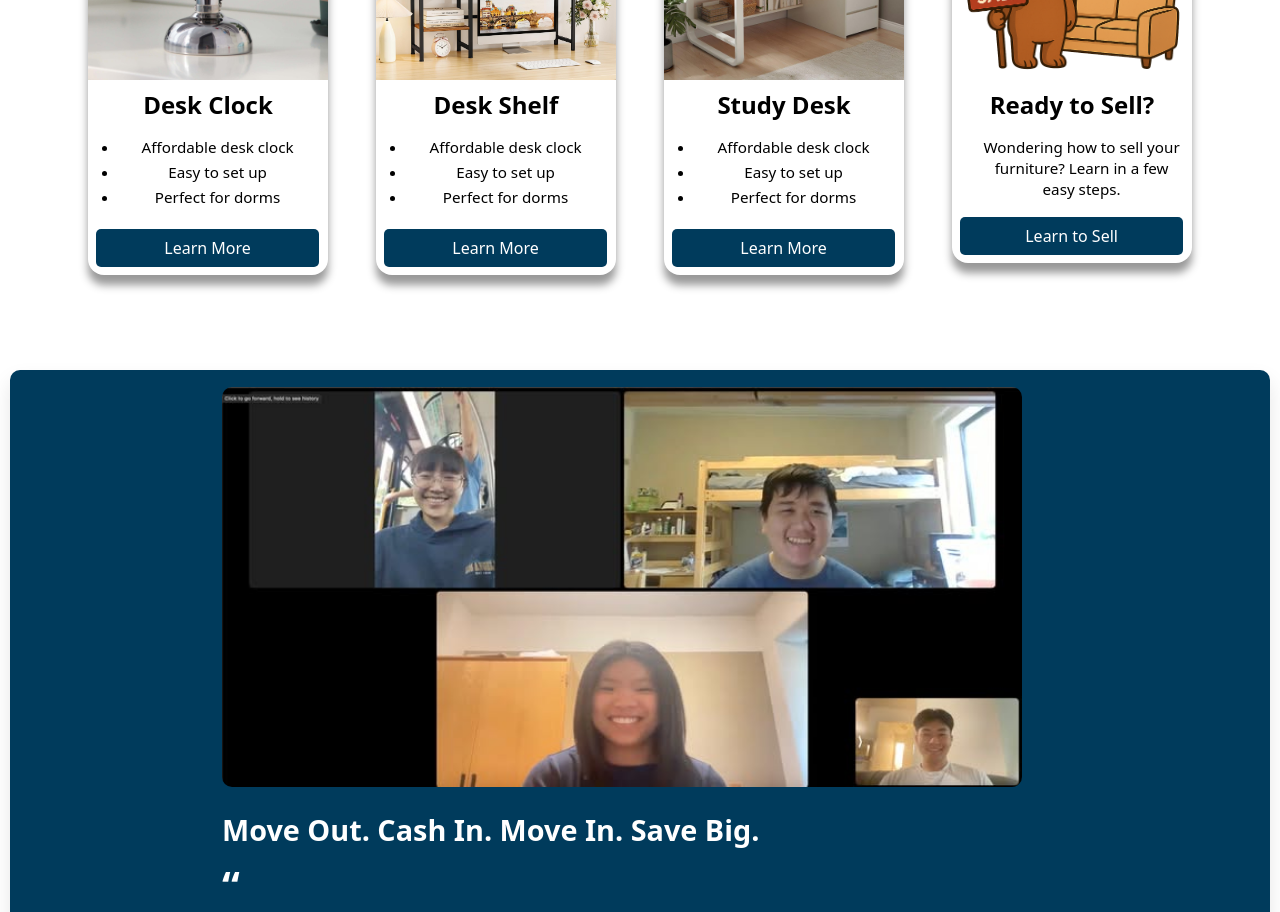
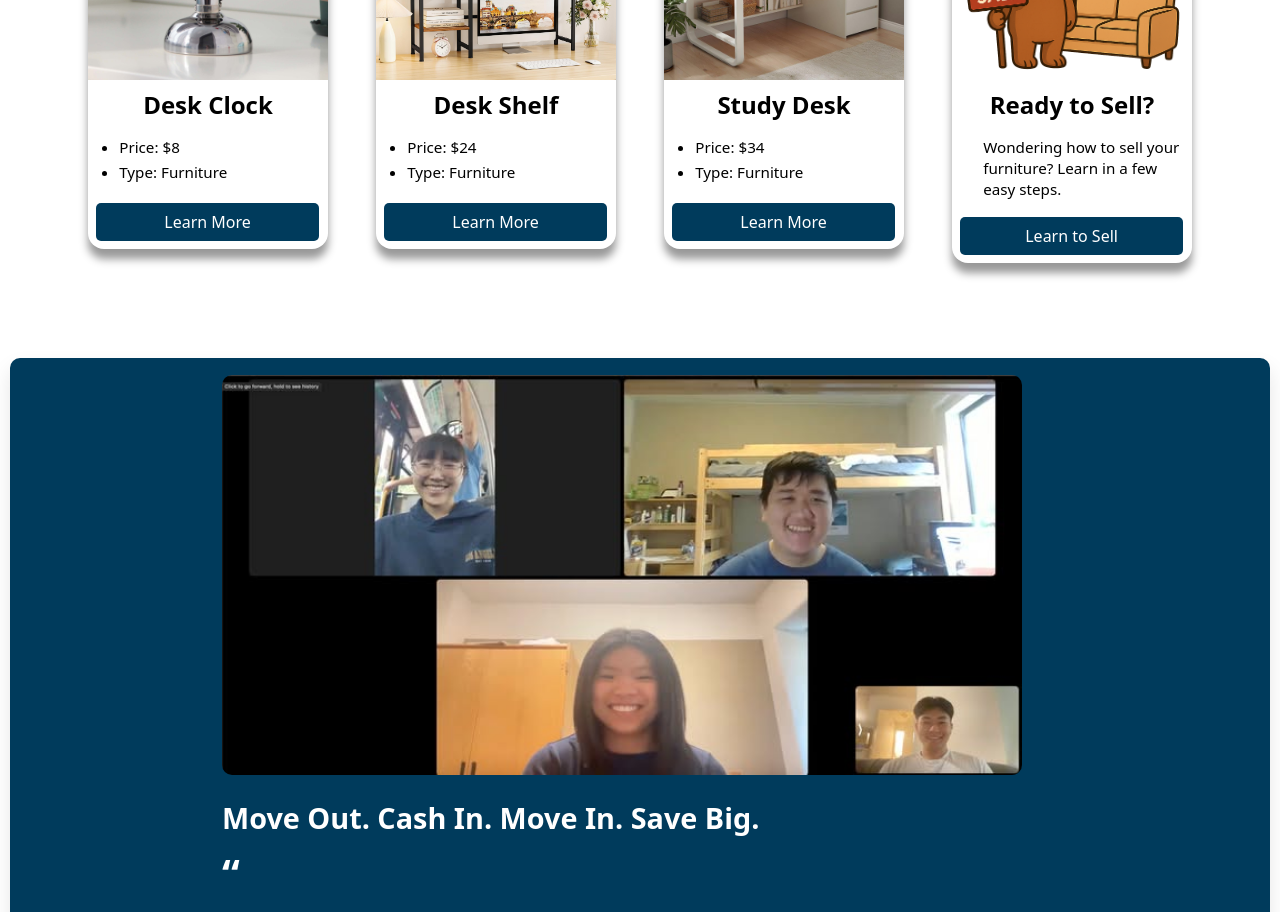
Before and after one commit to ythou00/BruinMart_Official, a React (Vite) app: page / in a window 1280 px wide. Shown: the part 1280-2192 px from the top of the page. Built offline with nearby package versions, Linux system fonts and the light colour scheme; a web font is replaced by a local one.

Commit message:
adjusted UI for itemCard, SearchPage, Home, Profile

```diff
--- a/src/component/home.jsx
+++ b/src/component/home.jsx
@@ -34,12 +34,11 @@ export default function Home() {
             title="Desk Clock"
             // detail="good for daily use"
             detail={[
-              "Affordable desk clock",
-              "Easy to set up",
-              "Perfect for dorms"
+              "Price: $8",
+              "Type: Furniture"
             ]}
             buttonText="Learn More"
-            link="/sell-guide"
+            link="/marketplace"
           />
 
           <ItemCard
@@ -48,12 +47,11 @@ export default function Home() {
             title="Desk Shelf"
             // detail="good for daily use"
             detail={[
-              "Affordable desk clock",
-              "Easy to set up",
-              "Perfect for dorms"
+              "Price: $24",
+              "Type: Furniture"
             ]}
             buttonText="Learn More"
-            link="/sell-guide"
+            link="/marketplace"
           />
 
           <ItemCard
@@ -62,12 +60,11 @@ export default function Home() {
             title="Study Desk"
             // detail="good for daily use"
             detail={[
-              "Affordable desk clock",
-              "Easy to set up",
-              "Perfect for dorms"
+              "Price: $34",
+              "Type: Furniture"
             ]}
             buttonText="Learn More"
-            link="/sell-guide"
+            link="/marketplace"
           />
 
           <ItemCard
--- a/src/component/itemCard.css
+++ b/src/component/itemCard.css
@@ -41,6 +41,7 @@
   font-size: 0.95rem;
   line-height: 1.4;
   padding-left: 1.2rem;
+  text-align: left;
 }
 
 .card-detail li {
--- a/src/component/itemCard.jsx
+++ b/src/component/itemCard.jsx
@@ -2,7 +2,7 @@ import React from 'react';
 import './itemCard.css'
 import { Link } from 'react-router-dom';
 
-export default function ItemCard({ imgSrc, imgAlt, title, detail, buttonText, link }) {
+export default function ItemCard({ imgSrc, imgAlt, title, detail, buttonText, link, onClick }) {
     return (
       <div className="card-container">
         {imgSrc && imgAlt && (<img className="card-image" src={imgSrc} alt={imgAlt} />)}
@@ -17,7 +17,12 @@ export default function ItemCard({ imgSrc, imgAlt, title, detail, buttonText, li
         ) : (
           <p className="card-detail">{detail}</p>
         )}
-        {link && buttonText && (<Link to={link} className="card-btn">{buttonText}</Link>)}
+        {buttonText && (link && !onClick ? (
+          <Link to={link} className="card-btn">{buttonText}</Link>
+        ) : (
+          <button className="card-btn" onClick={onClick}>{buttonText}</button>
+        ))}
+
       </div>
     );
   }
--- a/src/component/profile.jsx
+++ b/src/component/profile.jsx
@@ -84,17 +84,23 @@ function Profile() {
                     imgSrc={studyDeskImage}
                     imgAlt="Desk"
                     title="Study Desk"
-                    detail="Used - Great condition"
+                    detail={[
+                      "Price: $34",
+                      "Type: Furniture"
+                    ]}
                     buttonText="Learn More"
-                    link="/sell-guide"
+                    link="/marketplace"
                 />
                 <ItemCard
                     imgSrc={deskshelfImage}
                     imgAlt="Shelf"
                     title="Desk Shelf"
-                    detail="Like new, from Target"
+                    detail={[
+                      "Price: $24",
+                      "Type: Furniture"
+                    ]}
                     buttonText="Learn More"
-                    link="/sell-guide"
+                    link="/marketplace"
                 />
                 </div>
             </div>
--- a/src/component/searchPage.css
+++ b/src/component/searchPage.css
@@ -40,21 +40,6 @@
   padding: 0 1rem;
   justify-content: center;
   grid-template-columns: repeat(5, 1fr); /* 5 cards per row */
-}
-
-.item-card-container {
-  border: 1px solid #ccc;
-  border-radius: 10px;
-  padding: 20px;
-  background-color: white;
-  display: flex;
-  flex-direction: column;
-  align-items: center;
-  box-shadow: 0 2px 8px rgba(0, 0, 0, 0.1);
-  text-align: center;
-  box-sizing: border-box;
-  width: 100%; /* Make sure cards fill their grid cell */
-  min-width: 0; /* Prevent overflow */
 }
 
 /* === Image inside Card === */
--- a/src/component/searchPage.jsx
+++ b/src/component/searchPage.jsx
@@ -1,6 +1,7 @@
 import React, { useState } from 'react';
 import './searchPage.css';
 import Footer from './footer';
+import ItemCard from './itemCard';
 
 export default function SearchPage() {
   const [selectedType, setSelectedType] = useState('');
@@ -17,7 +18,7 @@ export default function SearchPage() {
     { label: "Projector", price: "$40", type: "Electronic", image: "https://media.wired.com/photos/629feede5da297afa9ff5e6f/master/pass/Home-Theater-Gear-GettyImages-95781853.jpg", description: "HD home projector.", seller: "Grace" },
     { label: "Kitchen Plates", price: "$45", type: "Kitchen Supplies", image: "https://www.lecreuset.com/dw/image/v2/BDRT_PRD/on/demandware.static/-/Sites-le-creuset-master/default/dwa89bc051/images/cat_dinnerware/dinnerware/saesalt_dinnerware_g1.jpg?sw=650&sh=650&sm=fit", description: "Set of dinner plates.", seller: "Hank" },
     { label: "Art Supplies", price: "$50", type: "Art", image: "https://www.artskills.com/media/catalog/product/cache/76027d223f1bcb4d2ba6682c7f99227f/p/7/p7_pa7520_artessentialsstudio_inuse2.jpg", description: "Complete art kit.", seller: "Ivy" },
-    { label: "Vaccum Cleaner", price: "$40", type: "Electronic", image: "https://images.contentstack.io/v3/assets/blt34d3d525a62e8995/blt7d6d7e62bf569493/66e988200742c56541f88f86/upright_vac_carousel_600x720.jpg?branch=master&format=webp&width=360", description: "Upright vacuum cleaner.", seller: "Jack" },
+    { label: "Vaccum", price: "$40", type: "Electronic", image: "https://images.contentstack.io/v3/assets/blt34d3d525a62e8995/blt7d6d7e62bf569493/66e988200742c56541f88f86/upright_vac_carousel_600x720.jpg?branch=master&format=webp&width=360", description: "Upright vacuum cleaner.", seller: "Jack" },
     { label: "Printer", price: "$50", type: "Electronic", image: "https://cdn.thewirecutter.com/wp-content/media/2024/08/laserprinters-2048px-02603-3x2-1.jpg?auto=webp&quality=75&crop=3:2&width=1024", description: "Laser printer for home office.", seller: "Karen" },
     { label: "Knives", price: "$30", type: "Kitchen Supplies", image: "https://upload.wikimedia.org/wikipedia/commons/8/8f/Cucina_012.jpg", description: "Kitchen knife set.", seller: "Leo" },
     { label: "Whisk", price: "$10", type: "Kitchen Supplies", image: "https://upload.wikimedia.org/wikipedia/commons/8/85/Schneebesen1.JPG", description: "Metal whisk for baking.", seller: "Mona" },
@@ -92,15 +93,19 @@ export default function SearchPage() {
 
       <div className="card-shape">
         {filteredItems.map((item, index) => (
-          <div key={index} className="item-card-container">
-            <img src={item.image} alt={item.label} />
-            <h2>{item.label}</h2>
-            <p><strong>Price:</strong> {item.price}</p>
-            <p><strong>Type:</strong> {item.type}</p>
-            <button onClick={() => setExpandedIndex(index)} className="primary-button">
-              Learn More
-            </button>
-          </div>
+          <ItemCard
+            key={index}
+            imgSrc={item.image}
+            imgAlt={item.label}
+            title={item.label}
+            detail={[
+              `Price: ${item.price}`,
+              `Type: ${item.type}`
+            ]}
+            buttonText="Learn More"
+            onClick={() => setExpandedIndex(index)}
+          />
+
         ))}
       </div>
 
```
